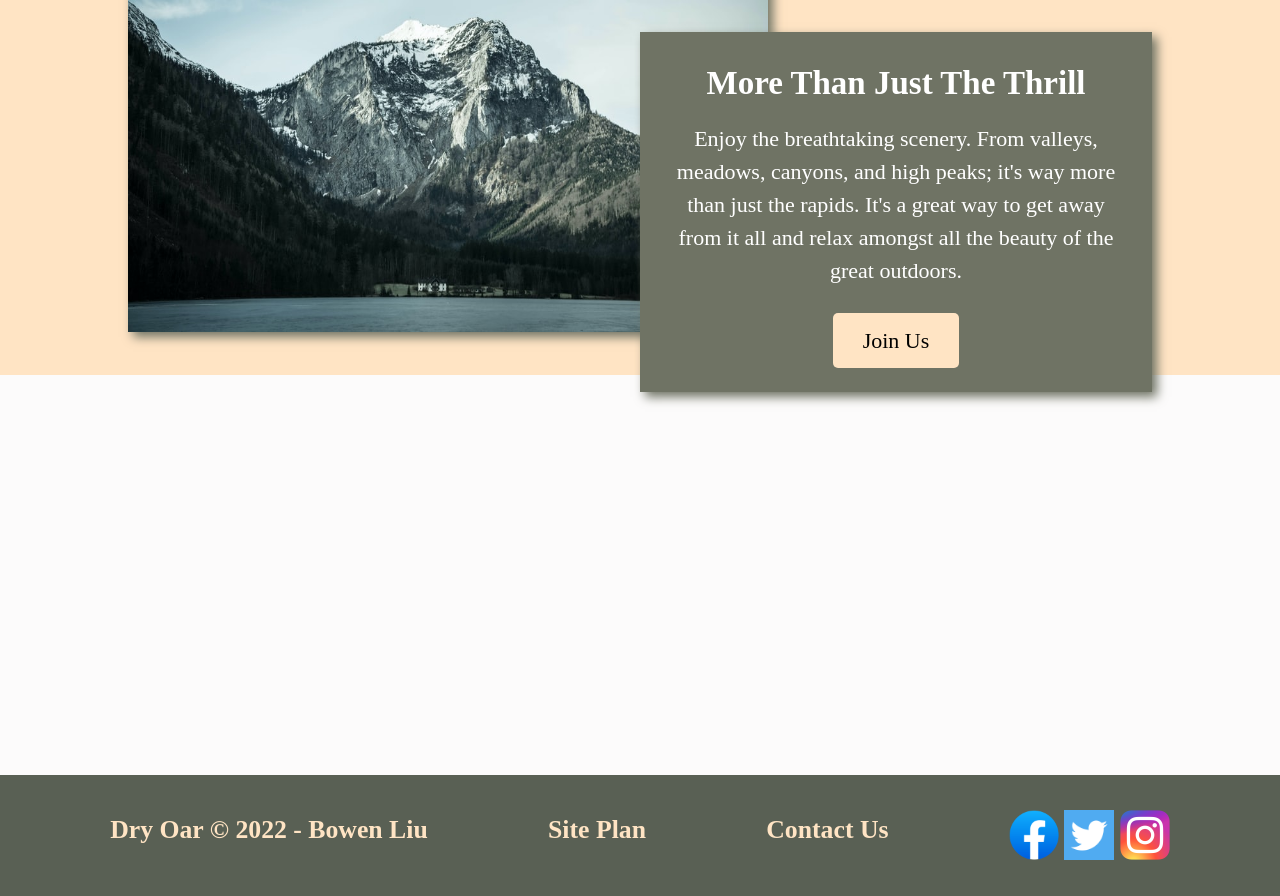
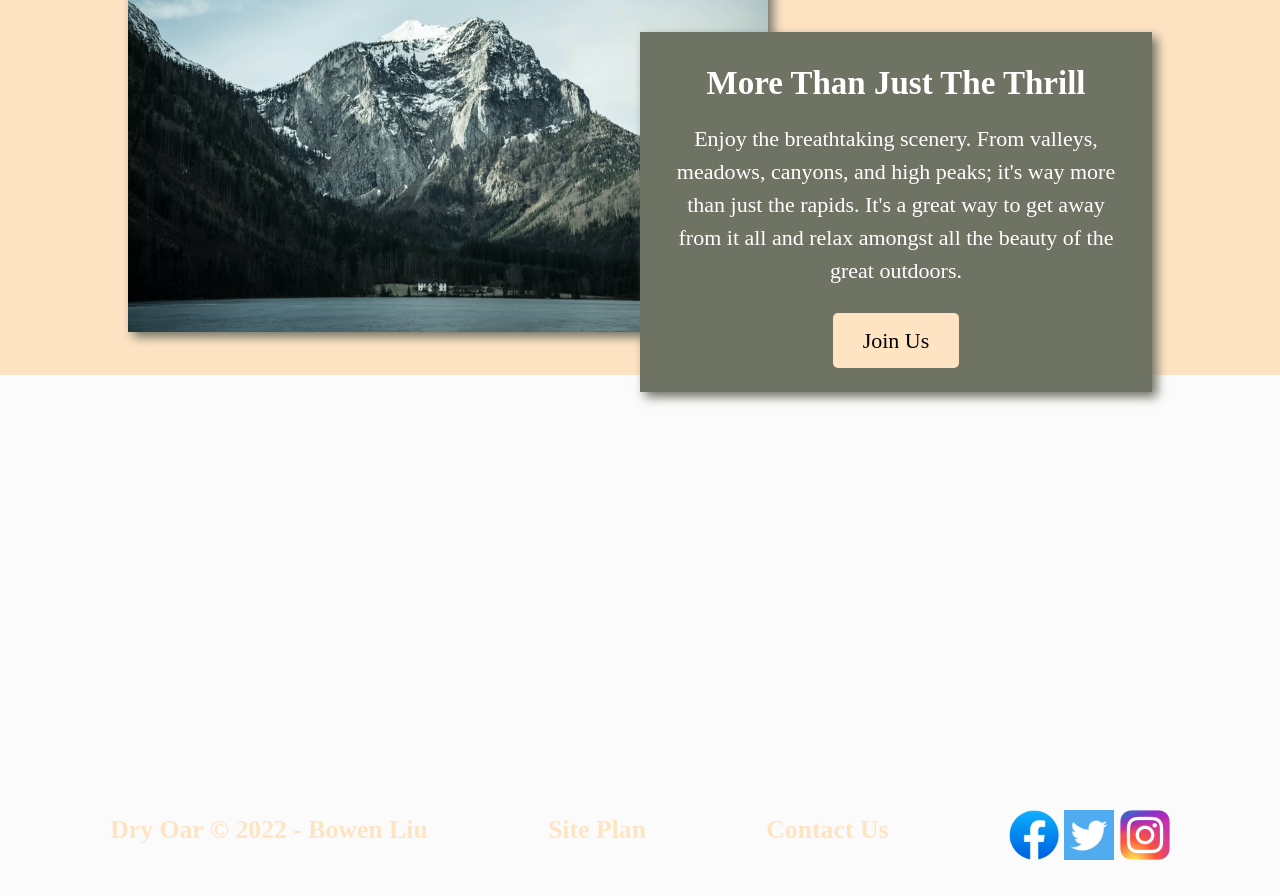
Before and after one commit to reouct/2022.2.18, a plain HTML site: page index.html in a window 1280 px wide. Shown: the part 1914-2810 px from the top of the page. Drawn offline with Linux system fonts and the light colour scheme; a web font is replaced by a local one.

Commit message:
2022.2.25

```diff
--- a/styles/styles.css
+++ b/styles/styles.css
@@ -24,7 +24,6 @@ footer {
   padding: 25px 50px;
   padding-top: 15px;
   margin-top: 200px;
-  background-color: rgba(20, 30, 13, 0.7);
   display: flex;
   justify-content: space-around;
   align-items: center;
```
Also changed, not shown: 1 other file.
